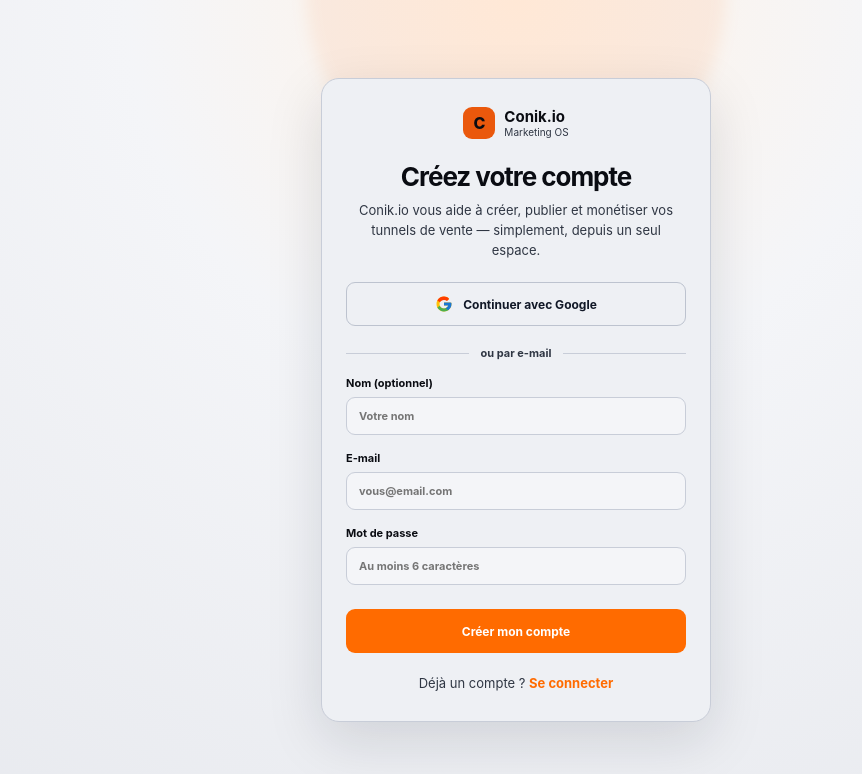
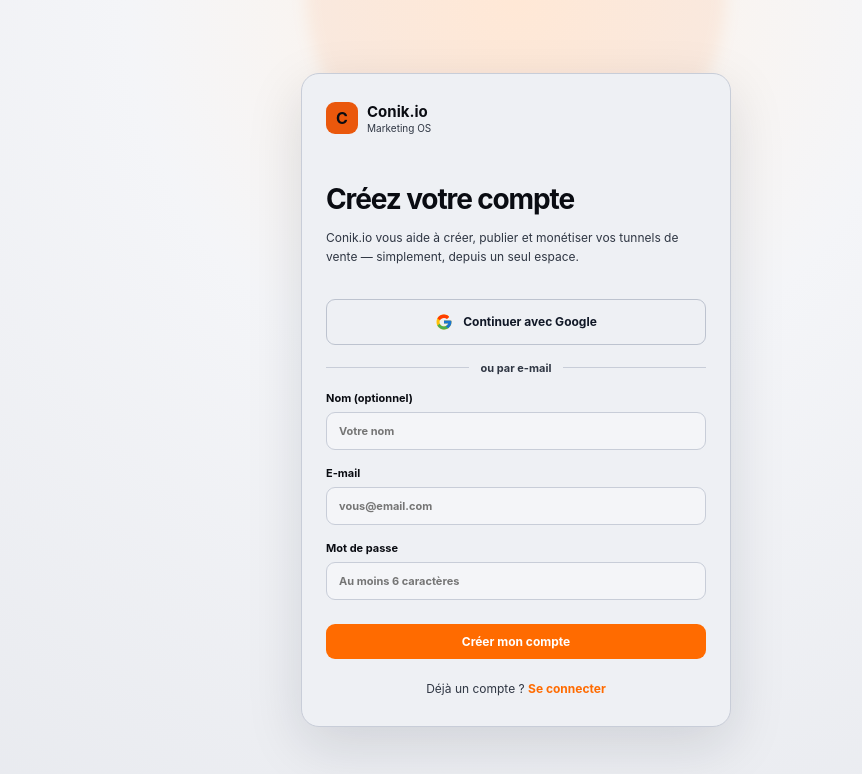
Before and after one commit to anamaherbert1-glitch/Conik.io, a Next.js app: page / in a window 1280 px wide. Shown: the top 774 px of the page, without its empty margins (369-1231 px from the left). Built offline with nearby package versions, Linux system fonts and the light colour scheme.

Commit message:
feat(home): plain presentation page with menu, no card, centered form

```diff
--- a/app/landing.css
+++ b/app/landing.css
@@ -1,90 +1,135 @@
-/* Home / auth — aligned with Conik design system */
-.conik-home{
+/* ===== Home plain (no card) ===== */
+.home-plain{
   min-height:100vh;
-  display:grid;
-  place-items:center;
-  padding:28px 16px;
   background:
-    radial-gradient(circle at 20% 10%, rgba(91,92,240,.16), transparent 36%),
-    radial-gradient(circle at 85% 90%, rgba(91,92,240,.08), transparent 28%),
+    radial-gradient(circle at 18% 8%, rgba(91,92,240,.14), transparent 34%),
     var(--bg);
+  color:var(--ink);
 }
-.conik-home-card{
-  width:min(430px,100%);
+.home-top{
+  display:flex;
+  align-items:center;
+  justify-content:space-between;
+  padding:18px 22px;
+  max-width:720px;
+  margin:0 auto;
+}
+.home-brand{
+  display:inline-flex;
+  align-items:center;
+  gap:10px;
+  text-decoration:none;
+  color:var(--ink);
+  font-weight:800;
+  font-size:15px;
+}
+.home-logo{
+  width:32px;height:32px;border-radius:9px;
+  background:var(--accent,#5b5cf0);
+  color:#fff;display:grid;place-items:center;font-weight:800;
+}
+.home-menu-wrap{position:relative}
+.home-burger{
+  width:42px;height:42px;border-radius:10px;
+  border:1px solid var(--line);
+  background:var(--panel);
+  display:grid;place-items:center;gap:4px;
+  cursor:pointer;padding:10px;
+}
+.home-burger span{
+  display:block;width:18px;height:2px;border-radius:2px;
+  background:var(--ink);
+}
+.home-menu{
+  position:absolute;right:0;top:calc(100% + 8px);
+  width:min(240px,80vw);
+  background:var(--panel);
+  border:1px solid var(--line);
+  border-radius:14px;
+  box-shadow:0 16px 40px rgba(15,23,42,.14);
+  padding:8px;
+  z-index:40;
+  display:grid;gap:2px;
+}
+.home-menu-label{
+  font-size:10px;font-weight:800;letter-spacing:.08em;text-transform:uppercase;
+  color:var(--muted);padding:8px 10px 4px;
+}
+.home-menu-item{
+  display:block;width:100%;text-align:left;
+  border:0;background:transparent;color:var(--ink);
+  font-size:13px;font-weight:600;
+  padding:10px 12px;border-radius:9px;
+  text-decoration:none;cursor:pointer;
+}
+.home-menu-item:hover{background:color-mix(in srgb,var(--accent) 10%,transparent)}
+.home-menu-item.active{background:color-mix(in srgb,var(--accent) 16%,transparent);color:var(--accent)}
+.home-menu-sep{height:1px;background:var(--line);margin:6px 4px}
+
+.home-center{
+  max-width:420px;
+  margin:0 auto;
+  padding:28px 20px 48px;
   text-align:center;
 }
-.conik-home-card .brand{
-  display:inline-grid;
-  grid-template-columns:32px 1fr;
-  column-gap:9px;
-  align-items:center;
-  text-align:left;
-  margin:0 auto 22px;
-  padding:0;
-  color:inherit;
-  text-decoration:none;
+.home-title{
+  font-size:clamp(36px,8vw,52px);
+  letter-spacing:-.04em;
+  margin:12px 0 12px;
+  font-weight:800;
+  color:var(--ink);
 }
-.conik-home-card .brand b{
-  grid-row:span 2;
-  background:var(--accent,#5b5cf0);
-  width:32px;height:32px;border-radius:9px;
-  display:grid;place-items:center;color:#fff;font-weight:800;
-}
-.conik-home-card h1{
-  font-size:26px;
-  margin:0 0 8px;
-  color:var(--ink);
-  text-align:center;
-}
-.conik-home-card > p{
-  font-size:13px;
+.home-desc{
+  font-size:15px;
   line-height:1.55;
   color:var(--muted);
-  margin:0 auto 22px;
+  margin:0 auto 28px;
   max-width:340px;
-  text-align:center;
 }
-.conik-home-card form{
-  text-align:left;
+.home-form-wrap{text-align:left}
+.home-form{display:grid;gap:14px}
+.home-form label{
+  display:grid;gap:6px;
+  font-size:12px;font-weight:700;color:var(--ink);
+}
+.home-form input{
+  width:100%;box-sizing:border-box;
+  border:1px solid var(--line);border-radius:10px;
+  padding:12px;font-size:15px;
+  background:var(--input-bg,var(--panel));color:var(--ink);
+}
+.home-form input:focus{
+  outline:none;border-color:var(--accent);
+  box-shadow:0 0 0 3px #5b5cf018;
+}
+.home-form .primary.full{
+  min-height:46px;
+  background:var(--accent,#5b5cf0);
+  margin-top:4px;
 }
 .conik-google-btn{
   display:inline-flex !important;
-  align-items:center;
-  justify-content:center;
-  gap:10px;
-  min-height:44px;
-  margin:0 auto 4px;
-  width:100%;
+  align-items:center;justify-content:center;gap:10px;
+  min-height:46px;width:100%;
 }
 .auth-divider{
-  display:flex;
-  align-items:center;
-  gap:12px;
-  margin:16px 0;
-  font-size:11px;
-  font-weight:700;
-  color:var(--muted);
+  display:flex;align-items:center;gap:12px;
+  margin:16px 0;font-size:11px;font-weight:700;color:var(--muted);
 }
-.auth-divider::before,
-.auth-divider::after{
-  content:'';
-  flex:1;
-  height:1px;
-  background:var(--line);
+.auth-divider::before,.auth-divider::after{
+  content:'';flex:1;height:1px;background:var(--line);
 }
 .auth-ok{
-  background:#ecfdf5;
-  color:#047857;
-  border:1px solid #a7f3d0;
-  border-radius:9px;
-  padding:10px 12px;
-  font-size:13px;
+  background:#ecfdf5;color:#047857;border:1px solid #a7f3d0;
+  border-radius:9px;padding:10px 12px;font-size:13px;
 }
-.conik-home-card .auth-footer{
-  text-align:center;
-  margin-top:18px;
+.home-switch{
+  text-align:center;margin:18px 0 0;
+  font-size:13px;color:var(--muted);
 }
-.conik-home-card .primary.full{
-  min-height:44px;
-  background:var(--accent,#5b5cf0);
+.home-switch a{color:var(--accent);font-weight:700;text-decoration:none}
+
+@media(max-width:480px){
+  .home-title{font-size:40px}
+  .home-top{padding:14px 16px}
 }
```
